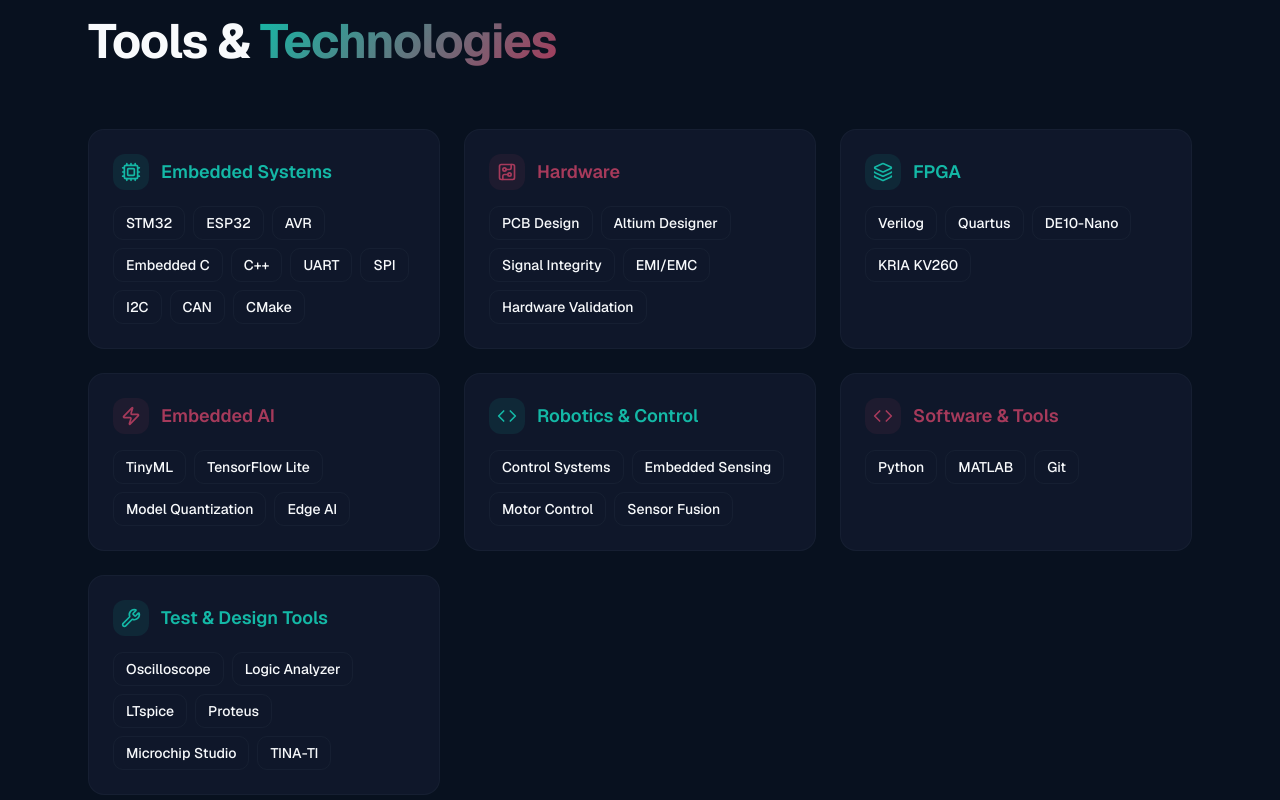
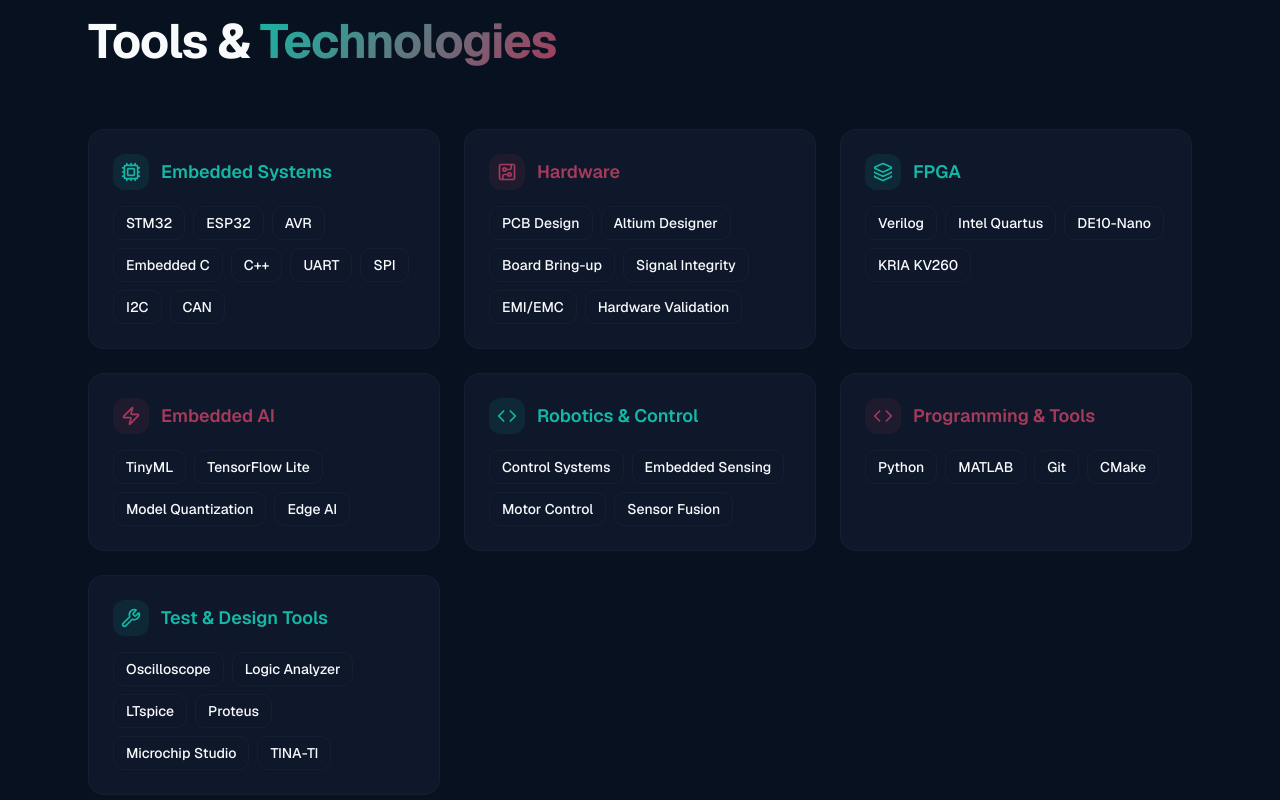
Before and after one commit to Mansitechdev/Mansitechdev.github.io, a Next.js app: page / in a window 1280 px wide. Shown: the part 5959-6759 px from the top of the page. Built offline with nearby package versions, Linux system fonts and the light colour scheme.

Commit message:
Refine skills section

```diff
--- a/components/skills-section.tsx
+++ b/components/skills-section.tsx
@@ -11,19 +11,19 @@ const skillCategories = [
     title: "Embedded Systems",
     icon: Cpu,
     color: "primary",
-    skills: ["STM32", "ESP32", "AVR", "Embedded C", "C++", "UART", "SPI", "I2C", "CAN", "CMake"],
+    skills: ["STM32", "ESP32", "AVR", "Embedded C", "C++", "UART", "SPI", "I2C", "CAN"],
   },
   {
     title: "Hardware",
     icon: CircuitBoard,
     color: "accent",
-    skills: ["PCB Design", "Altium Designer", "Signal Integrity", "EMI/EMC", "Hardware Validation"],
+    skills: ["PCB Design", "Altium Designer", "Board Bring-up", "Signal Integrity", "EMI/EMC", "Hardware Validation"],
   },
   {
     title: "FPGA",
     icon: Layers,
     color: "primary",
-    skills: ["Verilog", "Quartus", "DE10-Nano", "KRIA KV260"],
+    skills: ["Verilog", "Intel Quartus", "DE10-Nano", "KRIA KV260"],
   },
   {
     title: "Embedded AI",
@@ -38,10 +38,10 @@ const skillCategories = [
     skills: ["Control Systems", "Embedded Sensing", "Motor Control", "Sensor Fusion"],
   },
   {
-    title: "Software & Tools",
+    title: "Programming & Tools",
     icon: Code,
     color: "accent",
-    skills: ["Python", "MATLAB", "Git"],
+    skills: ["Python", "MATLAB", "Git", "CMake"],
   },
   {
     title: "Test & Design Tools",
```
